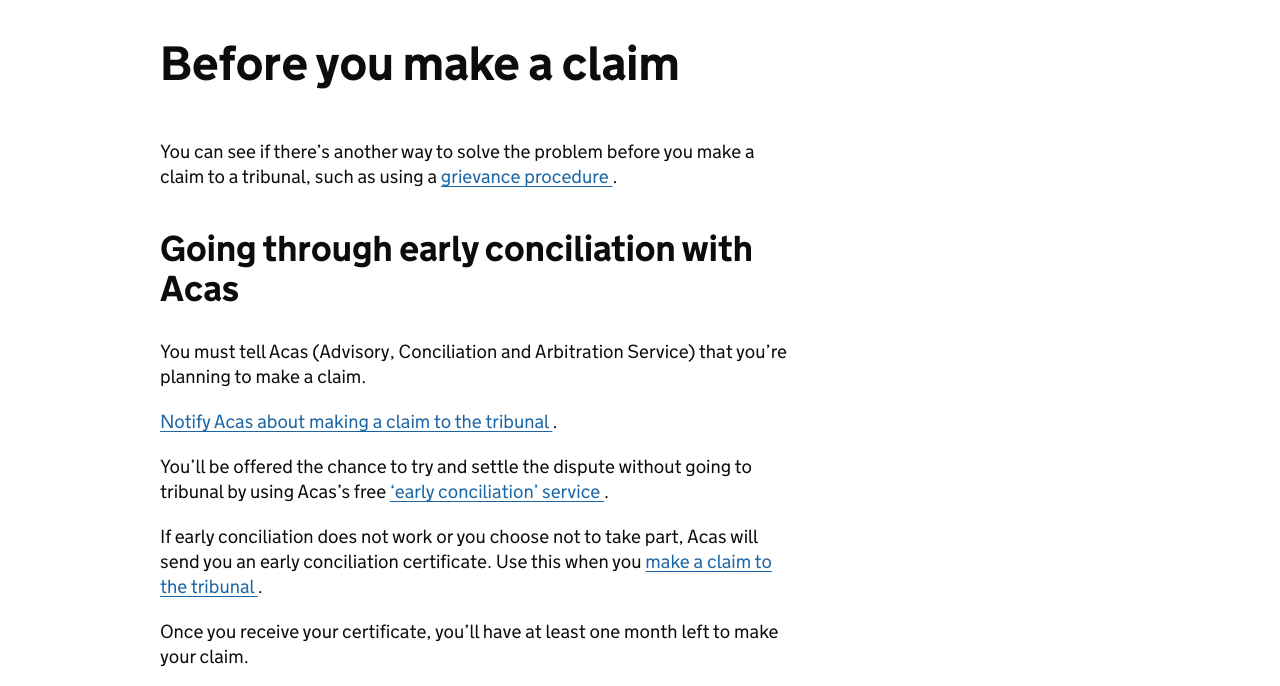
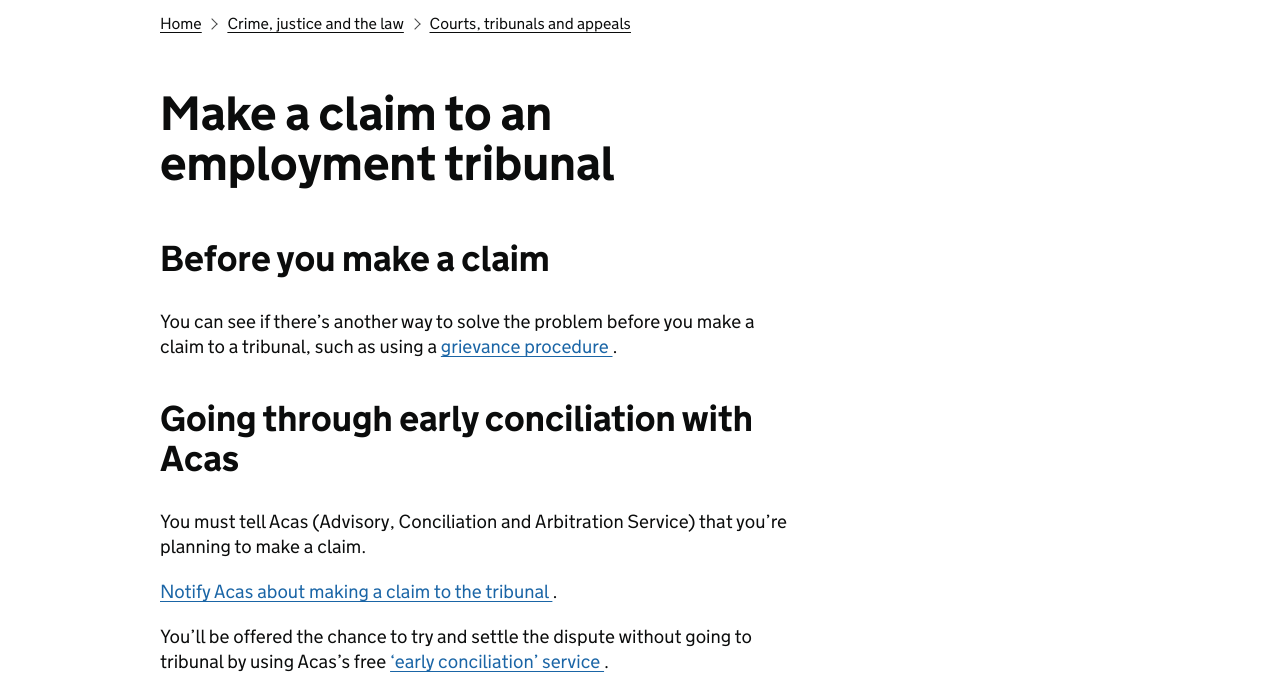
Before and after one commit to gcgreen/makeclaimv2, a plain HTML site: page index.html in a window 1280 px wide. Shown: the part 63-749 px from the top of the page. Drawn offline with Linux system fonts and the light colour scheme; a script that the page names is missing.

Commit message:
Update index.html

```diff
--- a/index.html
+++ b/index.html
@@ -70,9 +70,43 @@
 
   </header>
 
+ <!-- BREADCRUMBS -->
+
+<div class="govuk-width-container">
+
+  <nav class="govuk-breadcrumbs" aria-label="Breadcrumb">
+
+    <ol class="govuk-breadcrumbs__list">
+
+      <li class="govuk-breadcrumbs__list-item">
+        <a class="govuk-breadcrumbs__link"
+           href="https://www.gov.uk/">
+          Home
+        </a>
+      </li>
+
+      <li class="govuk-breadcrumbs__list-item">
+        <a class="govuk-breadcrumbs__link"
+           href="https://www.gov.uk/browse/justice">
+          Crime, justice and the law
+        </a>
+      </li>
+
+      <li class="govuk-breadcrumbs__list-item">
+        <a class="govuk-breadcrumbs__link"
+           href="https://www.gov.uk/browse/justice/courts-sentencing-tribunals">
+          Courts, tribunals and appeals
+        </a>
+      </li>
+
+    </ol>
+
+  </nav>
+
+</div>
 
 
-  <!-- MAIN CONTENT -->
+<!-- MAIN CONTENT -->
 
 <div class="govuk-width-container">
 
@@ -83,15 +117,22 @@
       <div class="govuk-grid-column-two-thirds">
 
         <h1 class="govuk-heading-xl">
+          Make a claim to an employment tribunal
+        </h1>
+
+
+        <h2 class="govuk-heading-l">
           Before you make a claim
-        </h1>
+        </h2>
 
         <p class="govuk-body">
           You can see if there’s another way to solve the problem before you make a claim to a tribunal, such as using a
-          <a class="govuk-link" href="https://www.gov.uk/solve-workplace-dispute/formal-procedures">
+          <a class="govuk-link"
+             href="https://www.gov.uk/solve-workplace-dispute/formal-procedures">
             grievance procedure
           </a>.
         </p>
+
 
         <h2 class="govuk-heading-l">
           Going through early conciliation with Acas
@@ -102,14 +143,16 @@
         </p>
 
         <p class="govuk-body">
-          <a class="govuk-link" href="https://www.acas.org.uk/notify/start">
+          <a class="govuk-link"
+             href="https://www.acas.org.uk/notify/start">
             Notify Acas about making a claim to the tribunal
           </a>.
         </p>
 
         <p class="govuk-body">
           You’ll be offered the chance to try and settle the dispute without going to tribunal by using Acas’s free
-          <a class="govuk-link" href="https://www.acas.org.uk/early-conciliation/how-early-conciliation-works">
+          <a class="govuk-link"
+             href="https://www.acas.org.uk/early-conciliation/how-early-conciliation-works">
             ‘early conciliation’ service
           </a>.
         </p>
@@ -117,7 +160,8 @@
         <p class="govuk-body">
           If early conciliation does not work or you choose not to take part, Acas will send you an early conciliation certificate.
           Use this when you
-          <a class="govuk-link" href="https://www.gov.uk/employment-tribunals/make-a-claim">
+          <a class="govuk-link"
+             href="https://www.gov.uk/employment-tribunals/make-a-claim">
             make a claim to the tribunal
           </a>.
         </p>
@@ -131,11 +175,13 @@
         </p>
 
         <p class="govuk-body">
-          <a class="govuk-link" href="https://www.acas.org.uk/contact">
+          <a class="govuk-link"
+             href="https://www.acas.org.uk/contact">
             Contact the Acas helpline
           </a>
           if you have questions about how the early conciliation process works.
         </p>
+
 
         <h3 class="govuk-heading-m">
           When you do not need to notify Acas
@@ -157,7 +203,8 @@
 
           <li>
             you’re only
-            <a class="govuk-link" href="https://www.gov.uk/employment-tribunals">
+            <a class="govuk-link"
+               href="https://www.gov.uk/employment-tribunals">
               claiming for unfair dismissal and applying for interim relief as part of that claim
             </a>
             - you’ll need to go through early conciliation for any other claims you make at the same time
@@ -173,17 +220,20 @@
           If you’re unsure, notify Acas before making a claim to the tribunal.
         </p>
 
+
         <h2 class="govuk-heading-l">
           Get legal help
         </h2>
 
         <p class="govuk-body">
           You may want to get legal help or advice if you’re
-          <a class="govuk-link" href="http://www.lawsociety.org.uk/find-a-solicitor/">
+          <a class="govuk-link"
+             href="http://www.lawsociety.org.uk/find-a-solicitor/">
             in England and Wales
           </a>
           or
-          <a class="govuk-link" href="http://www.lawscot.org.uk/">
+          <a class="govuk-link"
+             href="http://www.lawscot.org.uk/">
             in Scotland
           </a>
           before you make your claim.
@@ -200,35 +250,40 @@
         <ul class="govuk-list govuk-list--bullet">
 
           <li>
-            <a class="govuk-link" href="https://www.citizensadvice.org.uk/">
+            <a class="govuk-link"
+               href="https://www.citizensadvice.org.uk/">
               Citizens Advice
             </a>,
             if you live in England or Wales
           </li>
 
           <li>
-            <a class="govuk-link" href="https://www.cas.org.uk/">
+            <a class="govuk-link"
+               href="https://www.cas.org.uk/">
               Citizens Advice Scotland
             </a>,
             if you live in Scotland
           </li>
 
           <li>
-            <a class="govuk-link" href="https://www.elaweb.org.uk/content/employment-tribunal-litigants-person-support-scheme-elips">
+            <a class="govuk-link"
+               href="https://www.elaweb.org.uk/content/employment-tribunal-litigants-person-support-scheme-elips">
               Employment Lawyers Association
             </a>,
             if you live in England or Wales
           </li>
 
           <li>
-            <a class="govuk-link" href="https://www.lawcentres.org.uk/">
+            <a class="govuk-link"
+               href="https://www.lawcentres.org.uk/">
               Law Centres Network
             </a>,
             if you live in England or Wales
           </li>
 
           <li>
-            <a class="govuk-link" href="https://www.lawworks.org.uk/">
+            <a class="govuk-link"
+               href="https://www.lawworks.org.uk/">
               Law Works
             </a>,
             if you live in England or Wales
@@ -244,14 +299,16 @@
 
           <li>
             get free legal advice from the
-            <a class="govuk-link" href="http://www.equalityadvisoryservice.com/">
+            <a class="govuk-link"
+               href="http://www.equalityadvisoryservice.com/">
               Equality Advisory and Support Service
             </a>
           </li>
 
           <li>
             get
-            <a class="govuk-link" href="https://www.gov.uk/check-legal-aid">
+            <a class="govuk-link"
+               href="https://www.gov.uk/check-legal-aid">
               legal aid
             </a>
             to pay for legal advice
@@ -260,7 +317,8 @@
         </ul>
 
         <p class="govuk-body">
-          <a class="govuk-link" href="https://www.advicenow.org.uk/get-help/employment/employment-tribunals">
+          <a class="govuk-link"
+             href="https://www.advicenow.org.uk/get-help/employment/employment-tribunals">
             Advicenow has detailed guidance about the employment tribunal process
           </a>
           if you live in England or Wales.
```
